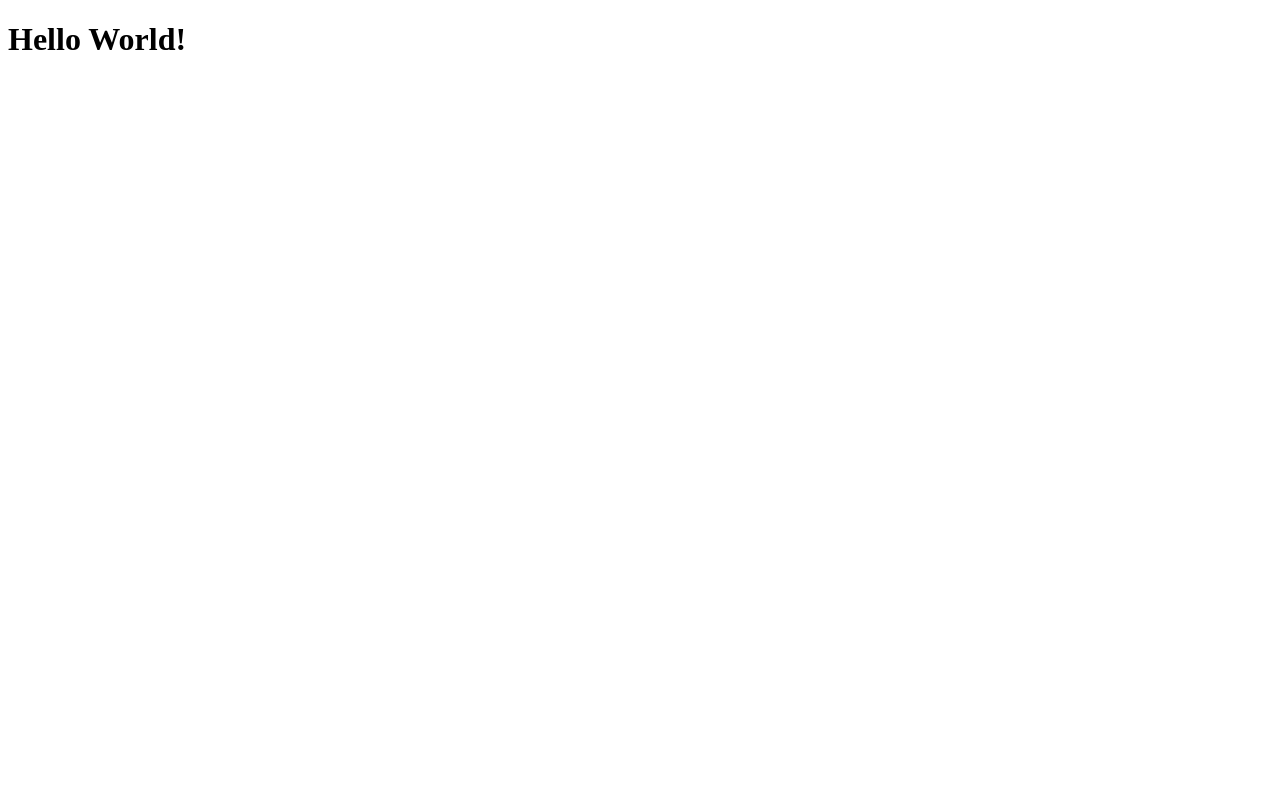
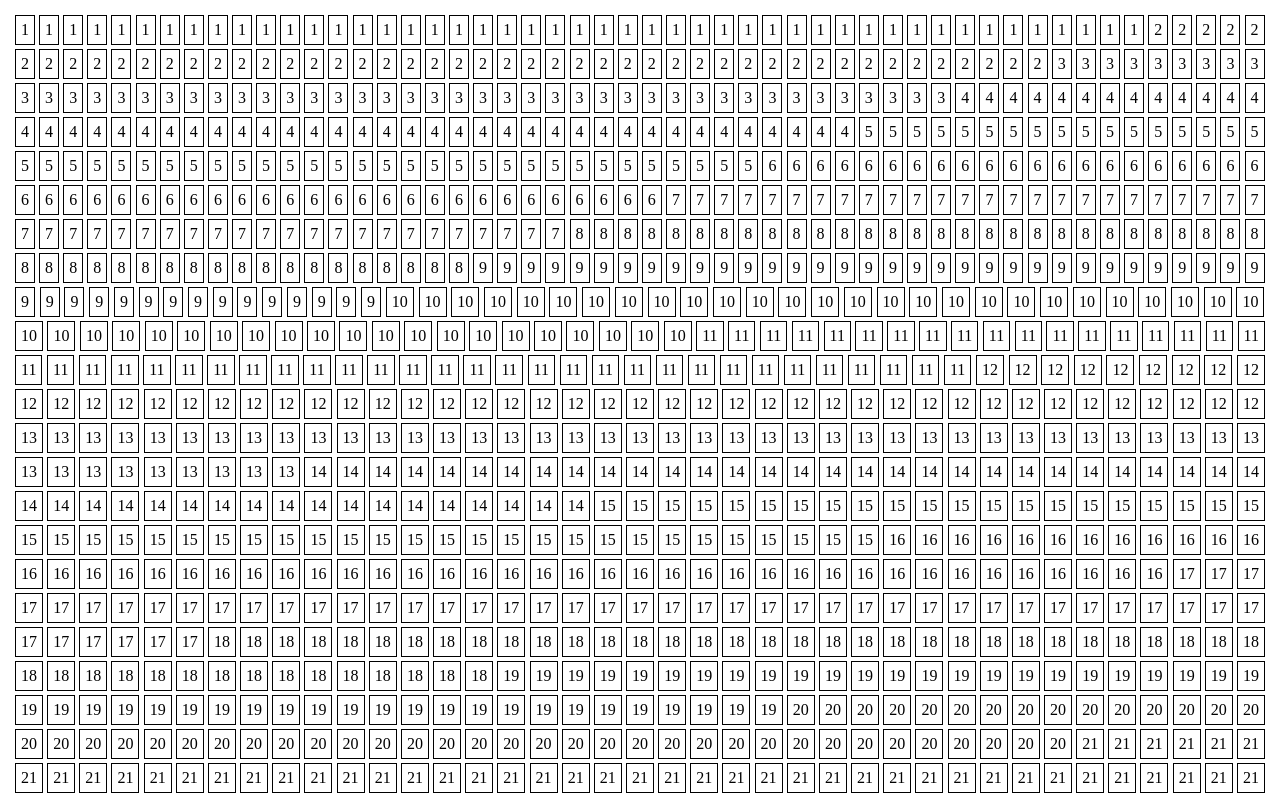
Before and after one commit to ca11ado/calendar, a Vue app: page / in a window 1280 px wide. Shown: the top 795 px of the page. Built offline with nearby package versions, Linux system fonts and the light colour scheme.

Commit message:
show days

```diff
--- a/package.json
+++ b/package.json
@@ -5,7 +5,8 @@
   "main": "app.js",
   "scripts": {
     "test": "echo \"Error: no test specified\" && exit 1",
-    "build": "webpack --config webpack.config.dev.js"
+    "build": "webpack --config webpack.config.dev.js",
+    "bw": "npm run build -- -w"
   },
   "repository": {
     "type": "git",
@@ -23,6 +24,7 @@
   },
   "devDependencies": {
     "css-loader": "^3.4.0",
+    "mini-css-extract-plugin": "^0.9.0",
     "vue-loader": "^15.8.3",
     "vue-style-loader": "^4.1.2",
     "vue-template-compiler": "^2.6.11",
--- a/src/App.vue
+++ b/src/App.vue
@@ -1,5 +1,45 @@
 <template>
-  <div>
-    <h1>Hello World!</h1>
+  <div :class="$style.calendar">
+    <x-cubic
+      v-for="cubicId in 4*12*80"
+      :cubic-id="cubicId"
+      :title="getTitle(cubicId)"
+      :key="cubicId"
+    />
   </div>
 </template>
+
+<script>
+import XCubic from 'blocks/x-cubic/x-cubic.vue';
+
+export default {
+  components: {
+    XCubic
+  },
+  props: {
+  },
+  data() {
+    return {
+
+    };
+  },
+  computed: {
+  },
+  mounted() {
+  },
+  methods: {
+    getTitle(cubicId) {
+      return String(Math.floor(cubicId / (4*12)) + 1);
+    },
+  },
+};
+</script>
+
+<style module>
+  .calendar {
+    display: flex;
+    flex-wrap: wrap;
+    padding: 5px;
+    justify-content: space-between;
+  }
+</style>
--- /dev/null
+++ b/src/components/x-cubic/x-cubic.vue
@@ -0,0 +1,36 @@
+<template>
+  <div :class="$style.root">
+    {{ title }}
+  </div>
+</template>
+
+<script>
+
+export default {
+  components: {
+  },
+  props: {
+    title: {
+      type: String,
+      default: '',
+    },
+  },
+  data() {
+    return {};
+  },
+  computed: {
+  },
+};
+</script>
+
+<style module>
+  .root {
+    border: 1px solid black;
+    box-sizing: border-box;
+    padding: 5px;
+    margin: 2px;
+    display: flex;
+    justify-content: center;
+    align-items: center;
+  }
+</style>
--- a/webpack.config.dev.js
+++ b/webpack.config.dev.js
@@ -1,8 +1,15 @@
 'use strict'
+
+const MiniCssExtractPlugin = require('mini-css-extract-plugin');
 const path = require('path');
 const { VueLoaderPlugin } = require('vue-loader')
 module.exports = {
   mode: 'development',
+  resolve: {
+    alias: {
+      blocks: path.join(__dirname, 'src/components')
+    }
+  },
   entry: [
     './src/app.js'
   ],
@@ -14,10 +21,26 @@ module.exports = {
       {
         test: /\.vue$/,
         use: 'vue-loader'
+      },
+      {
+        test: /\.css/,
+        use: [
+          //MiniCssExtractPlugin.loader,
+          'vue-style-loader',
+          {
+            loader: 'css-loader',
+            options: {
+              modules: {
+                localIdentName: '[name]__[local]--[hash:base64:5]'
+              },
+            }
+          }
+        ]
       }
     ]
   },
   plugins: [
-    new VueLoaderPlugin()
+    new VueLoaderPlugin(),
+    new MiniCssExtractPlugin()
   ]
 };
```
Also changed, not shown: 1 other file (tests, documents, lock files or other folders).
